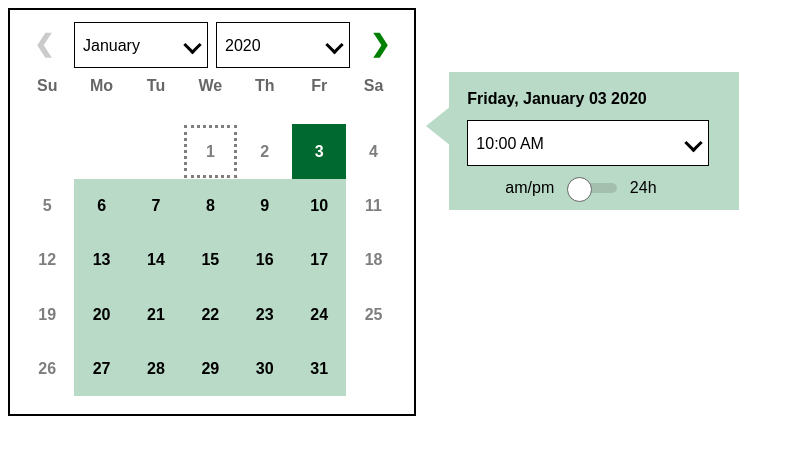
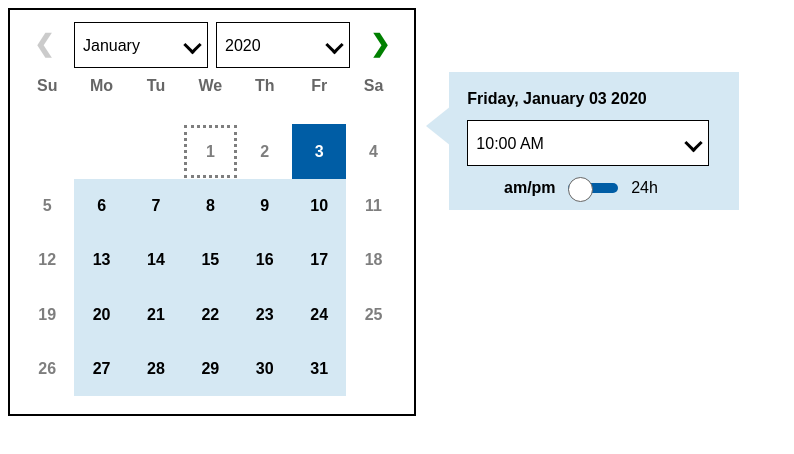
Before and after one commit to cds-snc/notification-scheduler, a React app: page / in a window 1280 px wide. Shown: the whole page, without its empty margins (0-794 px from the left). Built offline with nearby package versions, Linux system fonts and the light colour scheme.

Commit message:
update styles

```diff
--- a/components/Toggle/Toggle.js
+++ b/components/Toggle/Toggle.js
@@ -5,14 +5,28 @@ export const Toggle = () => {
   const { _24hr, dispatch } = useContext(store);
   return (
     <div className="toggle-holder">
-      <div className="toggle-label">am/pm</div>
+      <div
+        className={[
+          "toggle-label",
+          _24hr === "off" ? "toggle-label-active" : ""
+        ].join(" ")}
+      >
+        am/pm
+      </div>
       <button
         className={`switch ${_24hr}`}
         onClick={() => {
           dispatch({ type: "AM_PM", payload: _24hr });
         }}
       />
-      <div className="toggle-label">24h</div>
+      <div
+        className={[
+          "toggle-label",
+          _24hr === "on" ? "toggle-label-active" : ""
+        ].join(" ")}
+      >
+        24h
+      </div>
     </div>
   );
 };
--- a/components/Toggle/style.css
+++ b/components/Toggle/style.css
@@ -9,6 +9,10 @@
   color:#000;
 }
 
+.toggle-label-active{
+  font-weight: bold;
+}
+
 .toggle-label:first-child{
   padding-left: 0;
 }
@@ -18,7 +22,7 @@
   display: inline-block;
   width: 50px;
   height: 8px;
-  background-color: #a5bfaf;
+  background-color: var(--selected-color);
   color: #a5bfaf;
   -webkit-transition: all 0.6s;
   transition: all 0.6s;
--- a/style.css
+++ b/style.css
@@ -1,7 +1,7 @@
 :root {
-  --selected-color: rgb(0, 105, 47);
-  --hover-color: rgb(112, 180, 143);
-  --available-color: rgb(185, 218, 199);
+  --selected-color: #005da5;
+  --hover-color:rgba(43,139,196,0.5);
+  --available-color: #d5e8f3;
 }
 
 body {
```
